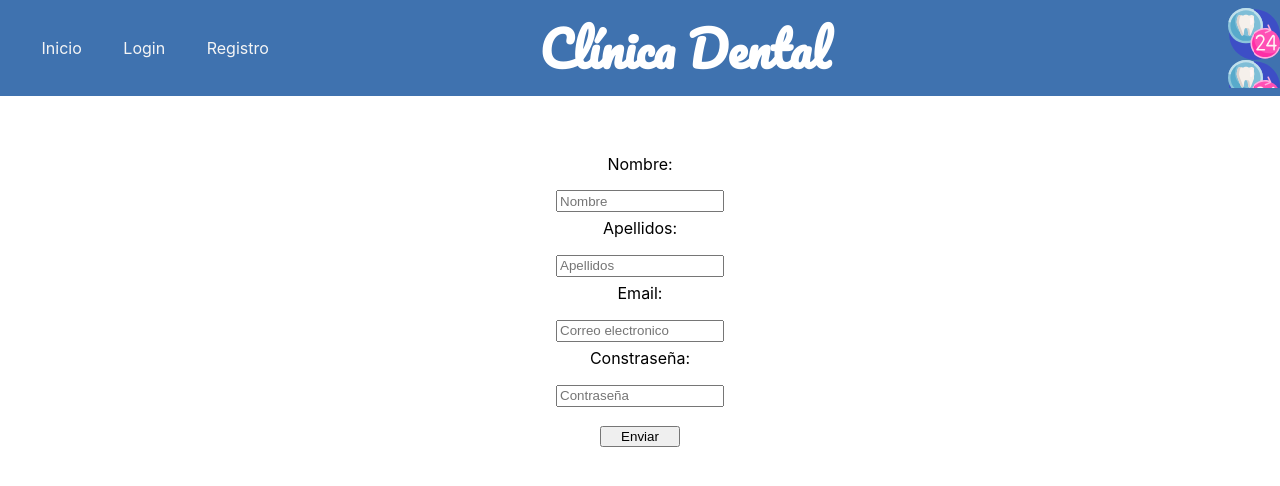
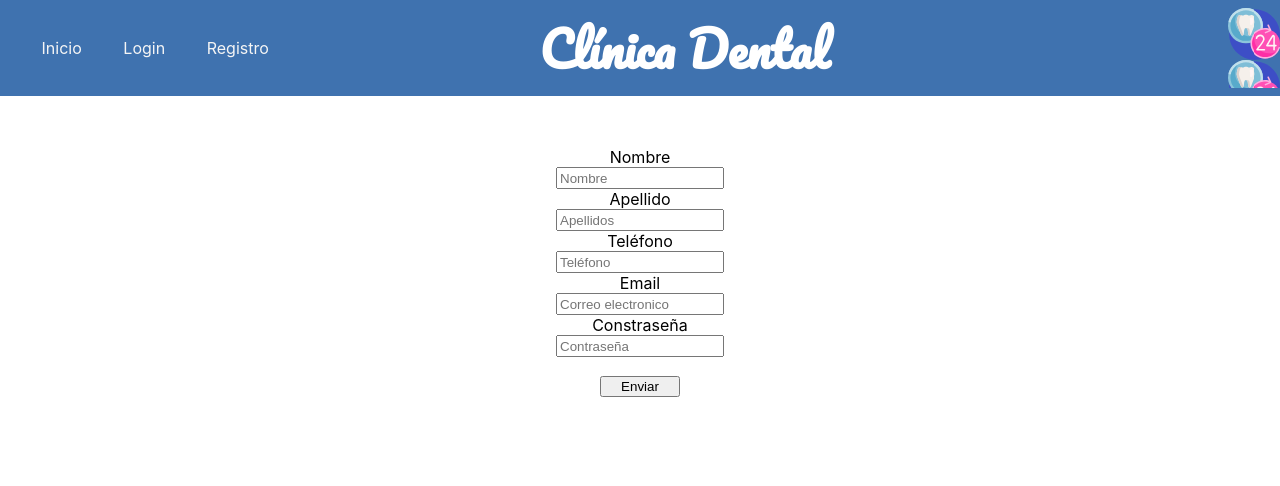
Before and after one commit to Davids-dir/Frontend_Clinica, a React (Create React App) app: page /signup in a window 1280 px wide. Shown: the top 486 px of the page. Built offline with nearby package versions, Linux system fonts and the light colour scheme.

Commit message:
Edit Login.scss and SignUp.scss
Review div styles

```diff
--- a/src/containers/Login/Login.jsx
+++ b/src/containers/Login/Login.jsx
@@ -48,10 +48,10 @@ const Login = () => {
 
         <div className='divLogin'>
             <form>
-                <label>Email:<p></p><input type="email" name='email' placeholder='Correo electronico' onChange={handleEvent} />
-                </label>
-                <label>Constraseña:<p></p><input type="text" name='password' placeholder='Contraseña' onChange={handleEvent} />
-                </label>
+                <label>Email</label>
+                <input type="email" name='email' placeholder='Correo electronico' onChange={handleEvent} />
+                <label>Constraseña</label>
+                <input type="text" name='password' placeholder='Contraseña' onChange={handleEvent} />
                 <button type='button' onClick={ () => { Send () }}>Enviar</button>
             </form>
         </div>
--- a/src/containers/SignUp/SignUp.jsx
+++ b/src/containers/SignUp/SignUp.jsx
@@ -13,6 +13,7 @@ const SignUp = () => {
     const [customer, setCustomer] = useState({
         name: "",
         surname: "",
+        phone: {},
         email: "",
         password: ""
     });
@@ -39,10 +40,16 @@ const SignUp = () => {
 
         <div>
             <form>
-                <label>Nombre:<p></p><input type="text" name='name' placeholder='Nombre' onChange={handleEvent} /></label>
-                <label>Apellidos:<p></p><input type="text" name='surname' placeholder='Apellidos' onChange={handleEvent} /></label>
-                <label>Email:<p></p><input type="email" name='email' placeholder='Correo electronico' onChange={handleEvent} /></label>
-                <label>Constraseña:<p></p><input type="text" name='password' placeholder='Contraseña' onChange={handleEvent} /></label>
+                <label>Nombre</label>
+                <input type="text" name='name' placeholder='Nombre' onChange={handleEvent} />
+                <label>Apellido</label>
+                <input type="text" name='surname' placeholder='Apellidos' onChange={handleEvent} />
+                <label>Teléfono</label>
+                <input type="text" name="phone" placeholder="Teléfono" onChange={handleEvent} />
+                <label>Email</label>
+                <input type="email" name='email' placeholder='Correo electronico' onChange={handleEvent} />
+                <label>Constraseña</label>
+                <input type="text" name='password' placeholder='Contraseña' onChange={handleEvent} />
                 <button  type="button" onClick={ () =>  { Send () }}>Enviar</button>
             </form>
         </div>
--- a/src/containers/SignUp/SignUp.scss
+++ b/src/containers/SignUp/SignUp.scss
@@ -8,7 +8,6 @@ form {
 
 label {
     text-align: center;
-    padding-top: 0.5%;
 }
 
 p {
```
